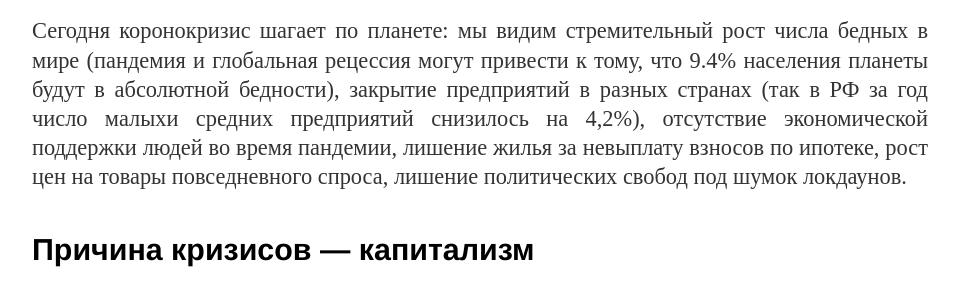
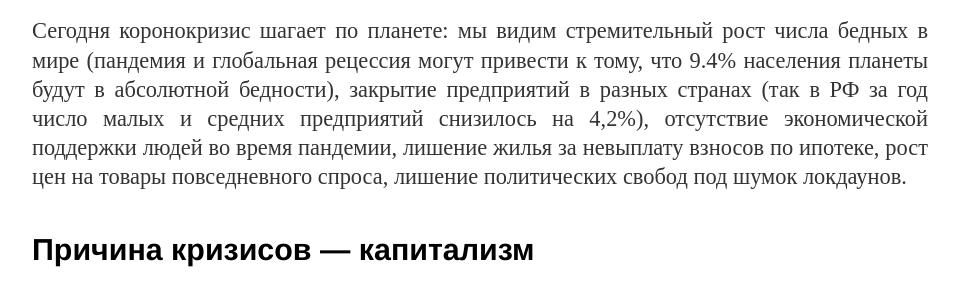
Before and after one commit to mgkp/mgkp.github.io, a Jekyll site: the page built from blog/_posts/2021-05-01-1may.md, in a window 1280 px wide and 900 px high, scrolled down 1347 px. Shown: the part 242-542 px from the top of the window, without its empty margins (160-1119 px from the left). Built offline with Jekyll 4.4.1, drawn with Linux system fonts in a browser that asks for light colours.

Commit message:
misprints fixed

```diff
--- a/blog/_posts/2021-05-01-1may.md
+++ b/blog/_posts/2021-05-01-1may.md
@@ -24,7 +24,7 @@ author: МГКП
 
 #### Коронакризис
 
-Сегодня коронокризис шагает по планете: мы видим стремительный рост числа бедных в мире (пандемия и глобальная рецессия могут привести к тому, что 9.4% населения планеты будут в абсолютной бедности), закрытие предприятий в разных странах (так в РФ за год число малыхи средних предприятий снизилось на 4,2%), отсутствие экономической поддержки людей во время пандемии, лишение жилья за невыплату взносов по ипотеке, рост цен на товары повседневного спроса, лишение политических свобод под шумок локдаунов.
+Сегодня коронокризис шагает по планете: мы видим стремительный рост числа бедных в мире (пандемия и глобальная рецессия могут привести к тому, что 9.4% населения планеты будут в абсолютной бедности), закрытие предприятий в разных странах (так в РФ за год число малых и средних предприятий снизилось на 4,2%), отсутствие экономической поддержки людей во время пандемии, лишение жилья за невыплату взносов по ипотеке, рост цен на товары повседневного спроса, лишение политических свобод под шумок локдаунов.
 
 #### Причина кризисов — капитализм
 
```
Also changed, not shown: blog/_posts/2021-04-21-freedom.md (+2 -2 lines).
